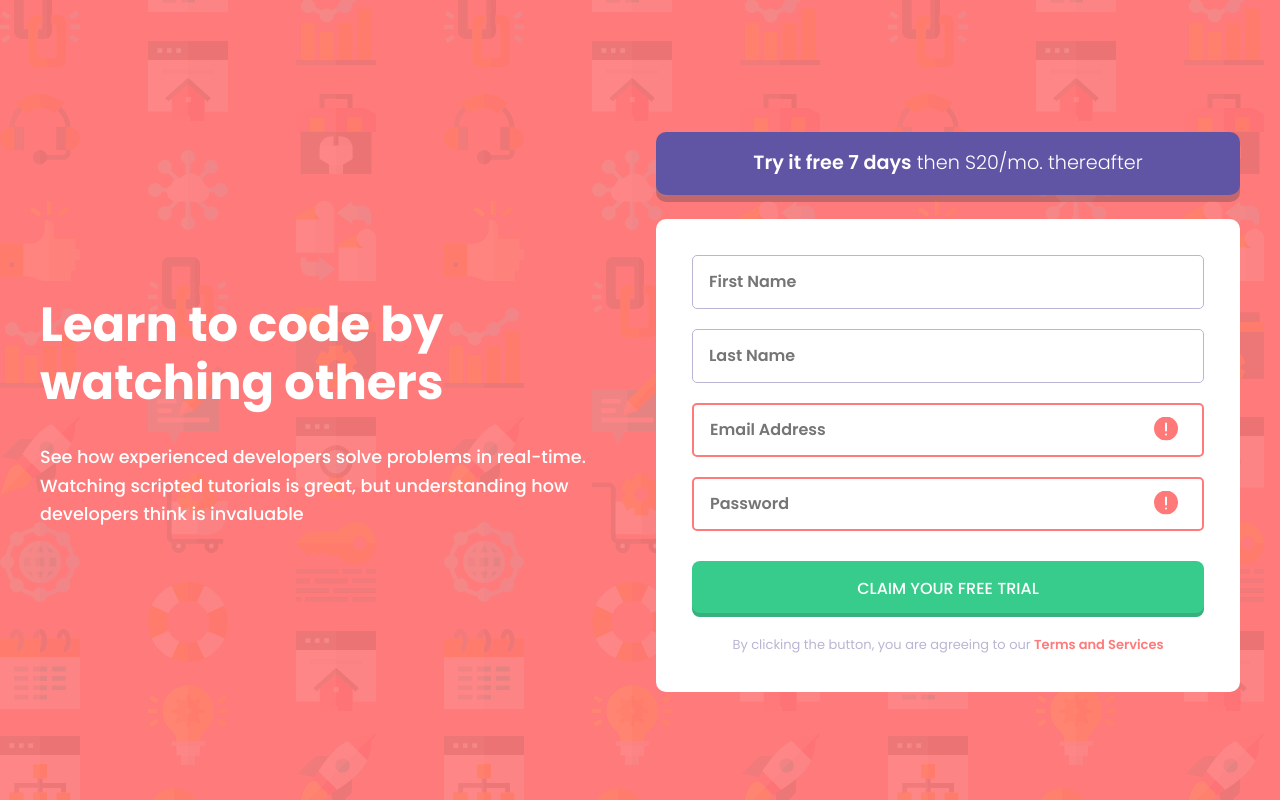
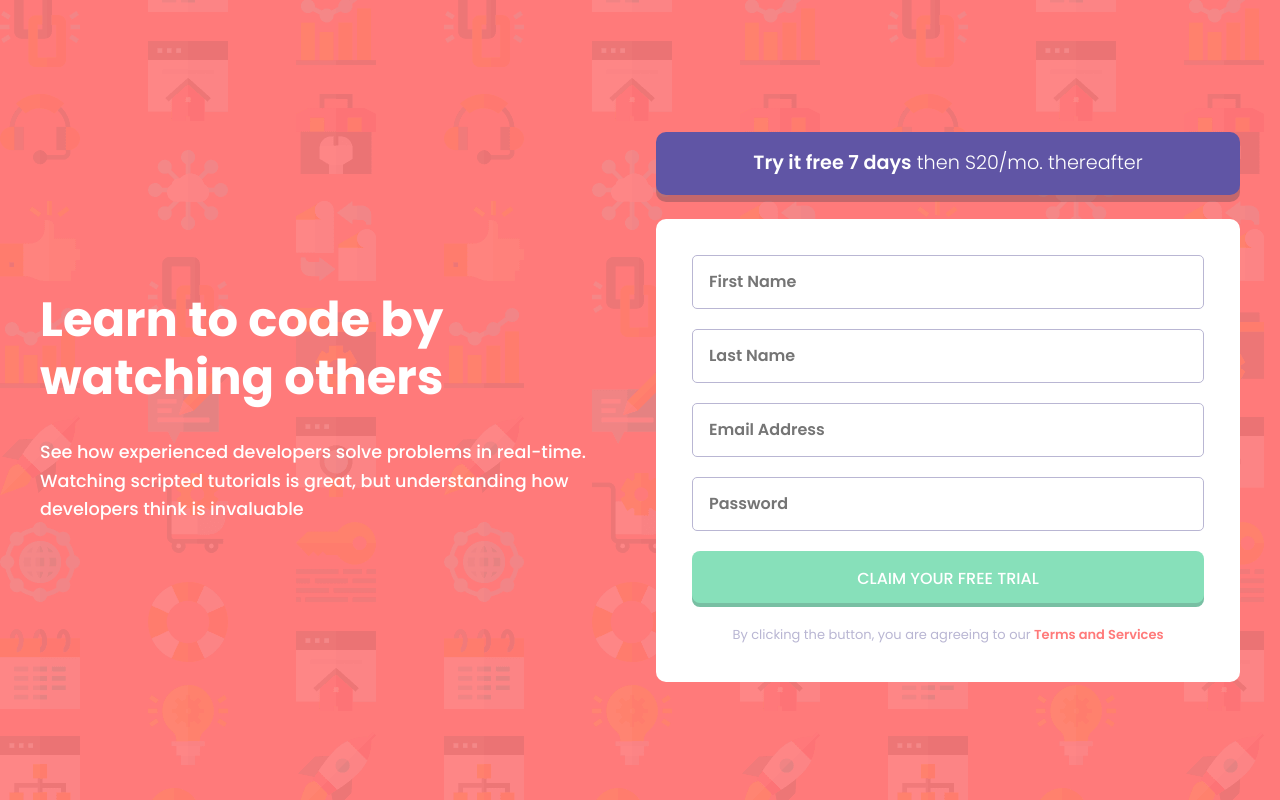
Before and after one commit to kcde/intro-component-with-signup-form, a Vue app: page / in a window 1280 px wide. Built offline with nearby package versions, Linux system fonts and the light colour scheme.

Commit message:
form validation added

```diff
--- a/src/components/FormButton.vue
+++ b/src/components/FormButton.vue
@@ -1,5 +1,7 @@
 <template>
-  <button type="submit">claim your free trial</button>
+  <button type="submit" :disabled="$attrs.disabled">
+    claim your free trial
+  </button>
 </template>
 
 <script>
@@ -26,5 +28,13 @@ button {
     box-shadow: none;
     transform: translateY(4px);
   }
+  &:disabled {
+    background-color: rgba(var(--bg-submit-btn), 0.6);
+    cursor: not-allowed;
+    &:active {
+      transform: translateY(0);
+      box-shadow: inset 0 -4px rgba(var(--clr-dark-blue), 0.2);
+    }
+  }
 }
 </style>
--- a/src/components/UI/TheForm.vue
+++ b/src/components/UI/TheForm.vue
@@ -17,10 +17,26 @@
         :error-message="lastNameErrorMessage"
         @modifying-input="tempRemoveError('isLastNameValid')"
       />
-      <BaseInput placeholder="Email Address" type="email" />
-      <BaseInput placeholder="Password" type="password" />
+      <BaseInput
+        placeholder="Email Address"
+        @validate-input="validateEmail"
+        type="email"
+        v-model="email"
+        :error-message="emailErrorMessage"
+        :error="isEmailValid"
+        @modifying-input="tempRemoveError('isEmailValid')"
+      />
+      <BaseInput
+        placeholder="Password"
+        type="password"
+        @validate-input="validatePassword"
+        v-model="password"
+        :error="isPasswordValid"
+        :error-message="passwordErrorMessage"
+        @modifying-input="tempRemoveError('isPasswordValid')"
+      />
 
-      <FormButton @click="submitForm" />
+      <FormButton @click="submitForm" :disabled="!isFormValid" />
     </form>
 
     <div class="form__footer">
@@ -41,10 +57,17 @@ export default {
     return {
       firstName: "",
       lastName: "",
+      email: "",
+      password: "",
       isFirstNameValid: null,
       isLastNameValid: null,
+      isEmailValid: null,
+      isPasswordValid: null,
+
       firstNameErrorMessage: "",
       lastNameErrorMessage: "",
+      emailErrorMessage: "",
+      passwordErrorMessage: "",
     };
   },
   methods: {
@@ -66,16 +89,52 @@ export default {
 
       this.isLastNameValid = true;
     },
+    validateEmail() {
+      if (/^\w+([.-]?\w+)*@\w+([.-]?\w+)*(\.\w{2,3})+$/.test(this.email)) {
+        this.isEmailValid = true;
+
+        return true;
+      }
+      this.isEmailValid = false;
+      this.emailErrorMessage = "Looks like this is not an email";
+
+      return false;
+    },
+
+    validatePassword() {
+      if (this.password.trim() === "") {
+        this.isPasswordValid = false;
+        this.passwordErrorMessage = "Password cannot be empty";
+        return;
+      }
+      this.isPasswordValid = true;
+    },
 
     tempRemoveError(val) {
       this[val] = true;
-
-      console.log(this.isFirstNameValid);
-      console.log(this.isFirstNameValid);
     },
 
     submitForm() {
+      console.log("submitting form.........");
+
       console.log(this.firstName);
+      console.log(this.lastName);
+      console.log(this.email);
+      console.log("*".repeat(this.password.length));
+    },
+  },
+
+  computed: {
+    isFormValid() {
+      if (
+        this.isLastNameValid &&
+        this.isFirstNameValid &&
+        this.isEmailValid & this.isPasswordValid
+      ) {
+        return true;
+      } else {
+        return false;
+      }
     },
   },
 };
```
